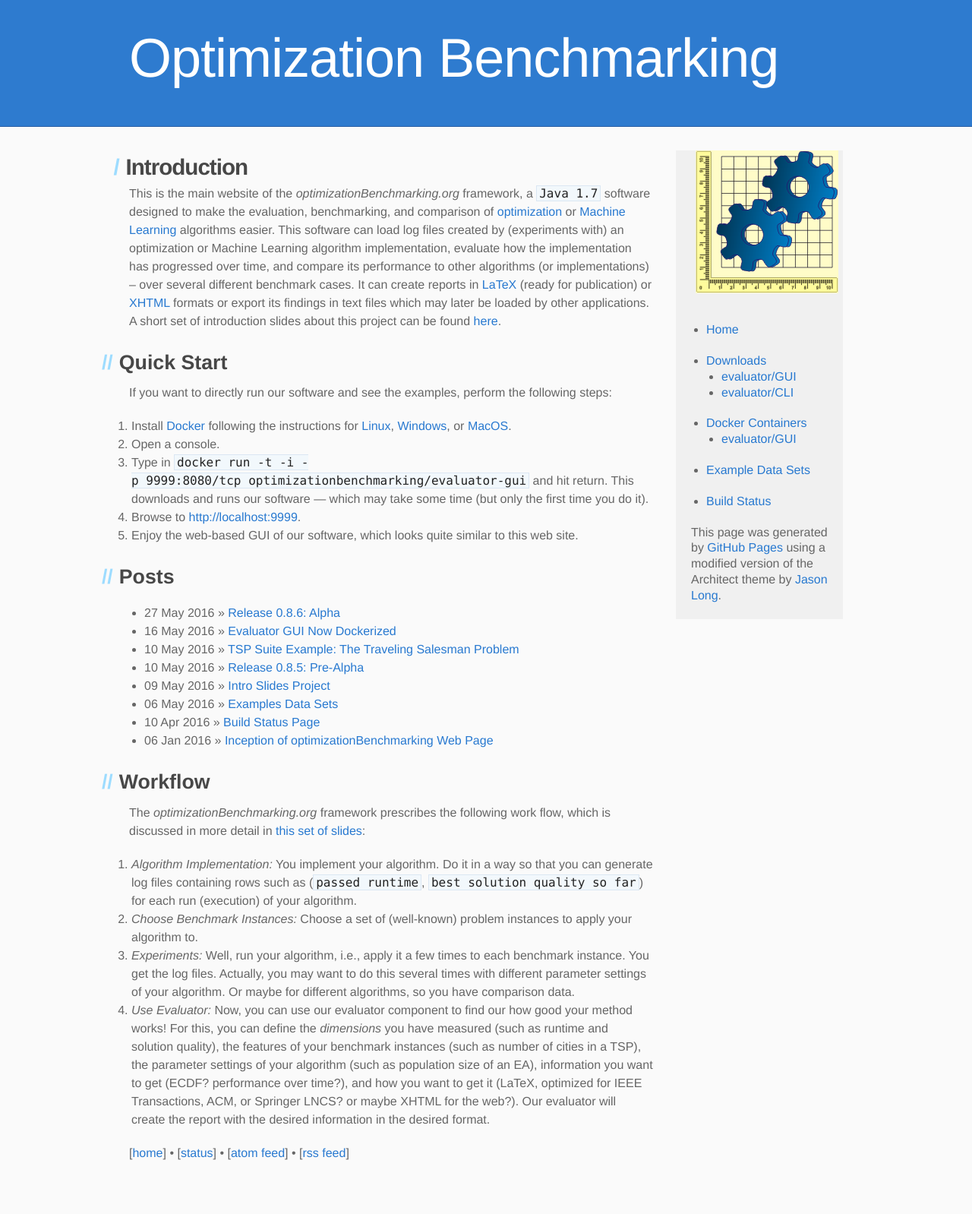
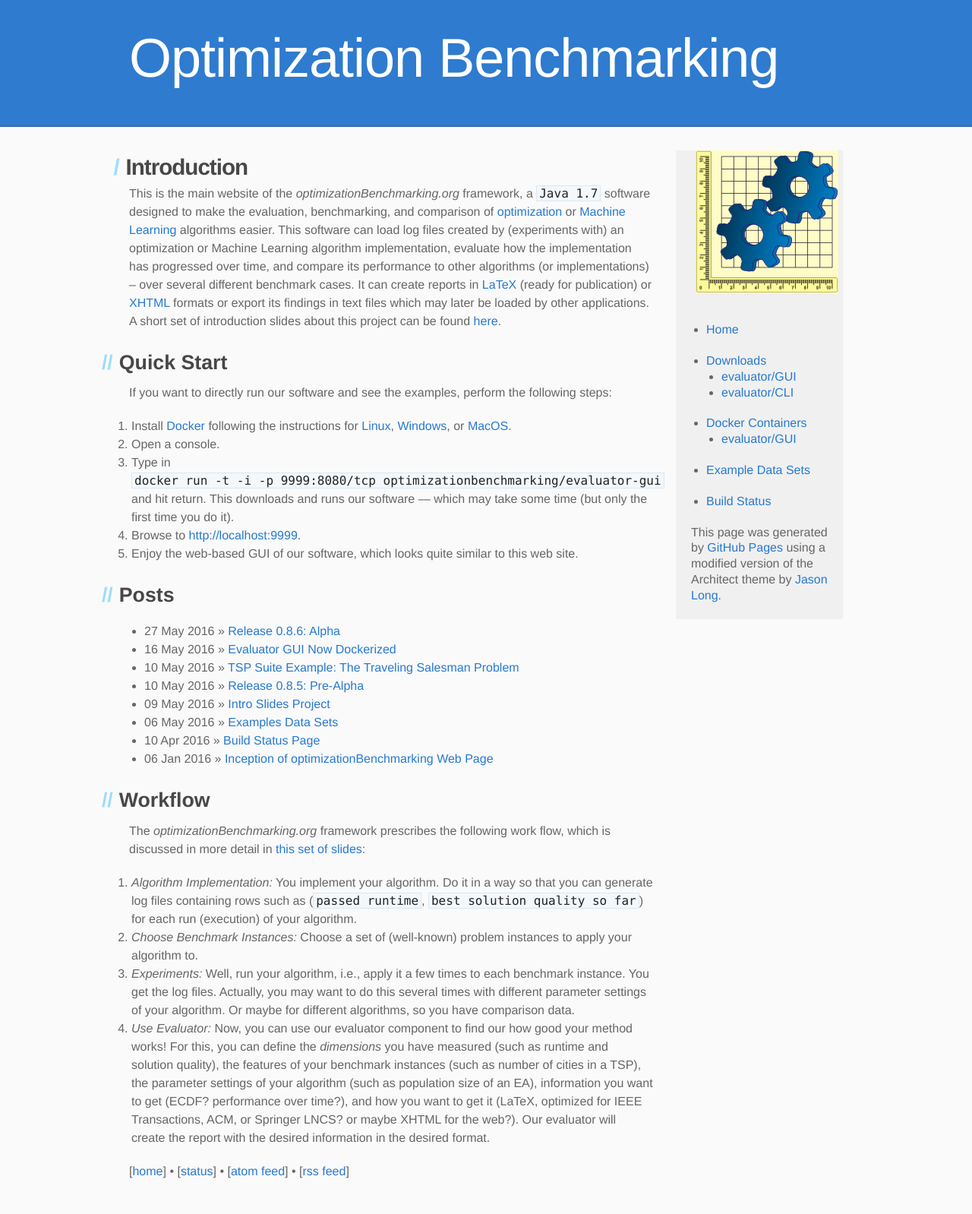
Before and after one commit to optimizationBenchmarking/optimizationBenchmarking.github.io, a Jekyll site: the page built from index.md, in a window 1280 px wide. Shown: the whole page at 76% size. Built offline with Jekyll 4.4.1, drawn with Linux system fonts in a browser that asks for light colours; before the commit the page ends 1574 px from its top, so only the background shows below that.

Commit message:
...and another attempt to make Quick Start more beautiful

```diff
--- a/index.md
+++ b/index.md
@@ -12,7 +12,7 @@ If you want to directly run our software and see the examples, perform the follo
 
 1. Install [Docker](http://www.docker.com) following the instructions for [Linux](https://docs.docker.com/linux/step_one/), [Windows](https://docs.docker.com/windows/step_one/), or [MacOS](https://docs.docker.com/mac/step_one/).
 2. Open a console.
-3. Type in <code class="highlighter-rouge">docker&nbsp;run&nbsp;-t&nbsp;-i&nbsp;-p&nbsp;9999:8080/tcp&nbsp;optimizationbenchmarking/evaluator-gui</code> and hit return. This downloads and runs our software &mdash; which may take some time (but only the first time you do it).
+3. Type in <code class="highlighter-rouge" style="white-space:nowrap">docker&nbsp;run&nbsp;-t&nbsp;-i&nbsp;-p&nbsp;9999:8080/tcp&nbsp;optimizationbenchmarking/evaluator-gui</code> and hit return. This downloads and runs our software &mdash; which may take some time (but only the first time you do it).
 4. Browse to [http://localhost:9999](http://localhost:9999).
 5. Enjoy the web-based GUI of our software, which looks quite similar to this web site.
 
```
